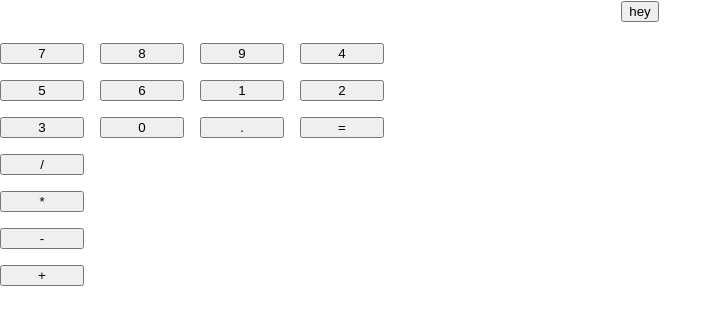
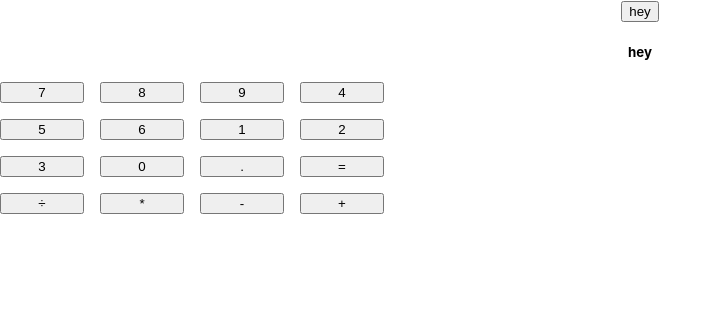
Before and after one commit to lunay-y/Sailor-Moon-Calculator, a React (Create React App) app: page / in a window 1280 px wide. Shown: the top 324 px of the page, without its empty margins (0-722 px from the left). Built offline with nearby package versions, Linux system fonts and the light colour scheme.

Commit message:
changed structure for number buttons

```diff
--- a/src/components/Calculator/Calculator.js
+++ b/src/components/Calculator/Calculator.js
@@ -2,29 +2,28 @@ import React from "react";
 import Button from "../Button/Button.js";
 import css from "./Calculator.module.css";
 
-function Calculator({ calculation, total, calculateTotal }) {
-   const numbers = [7, 8, 9, 4, 5, 6, 1, 2, 3, 0];
-   const operators = ["/", "*", "-", "+"];
+function Calculator({ total, calculateTotal }) {
    return (
       <div className={css.Calculator}>
-         <h1>{total}</h1>
+         <h5>hey</h5>
+         <h2>{total}</h2>
          <div className={css.numbersContainer}>
-            {numbers.map(function (number) {
-               return (
-                  <Button
-                     key={number}
-                     text={number}
-                     onClick={() => calculation(number)}
-                  />
-               );
-            })}
+            <Button text="7" />
+            <Button text="8" />
+            <Button text="9" />
+            <Button text="4" />
+            <Button text="5" />
+            <Button text="6" />
+            <Button text="1" />
+            <Button text="2" />
+            <Button text="3" />
+            <Button text="0" />
             <Button text="." />
             <Button text="=" onClick={calculateTotal} />
-            <div className={css.operators}>
-               {operators.map(function (operator) {
-                  return <Button key={operator} text={operator} />;
-               })}
-            </div>
+            <Button text="÷" />
+            <Button text="*" />
+            <Button text="-" />
+            <Button text="+" />
          </div>
       </div>
    );
```
